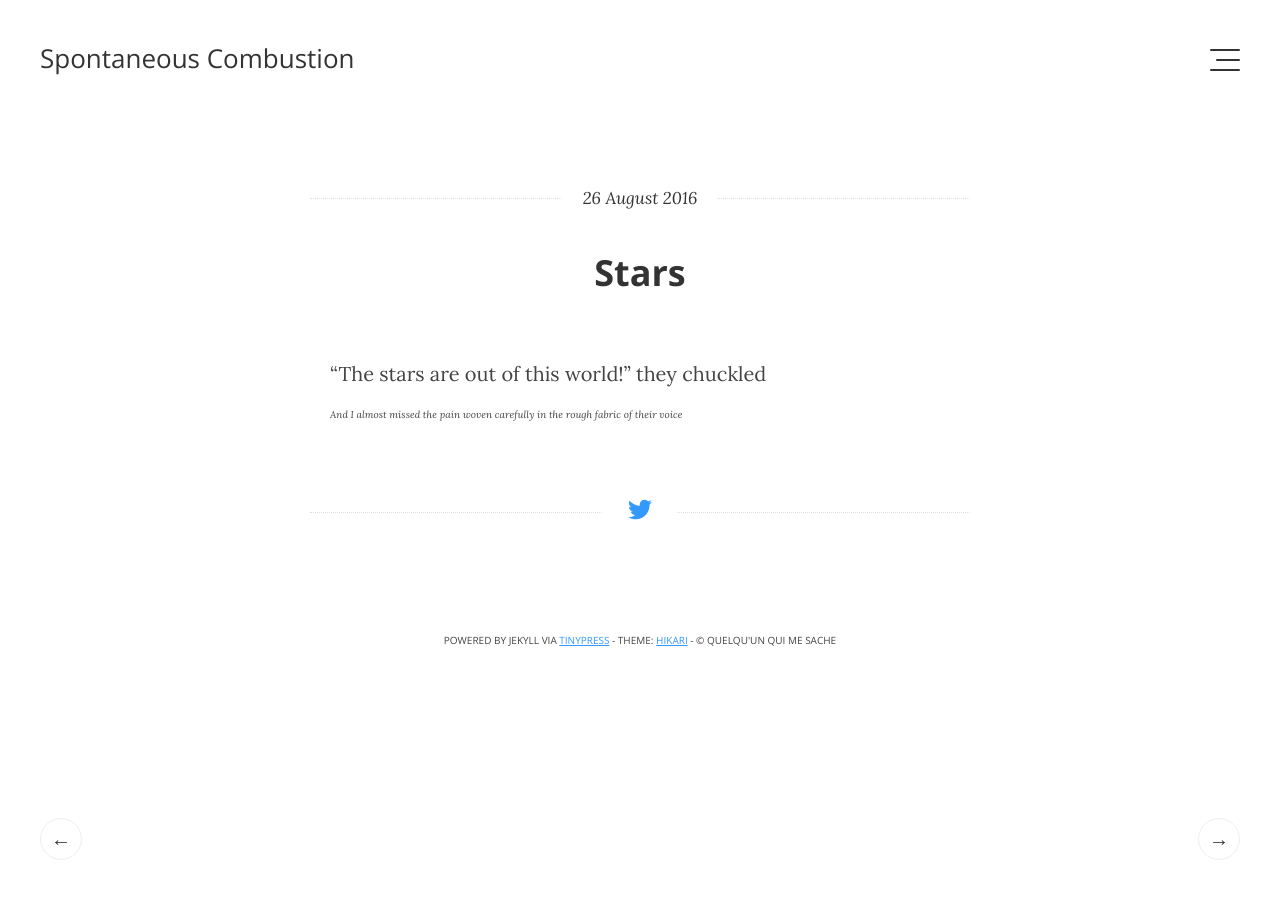
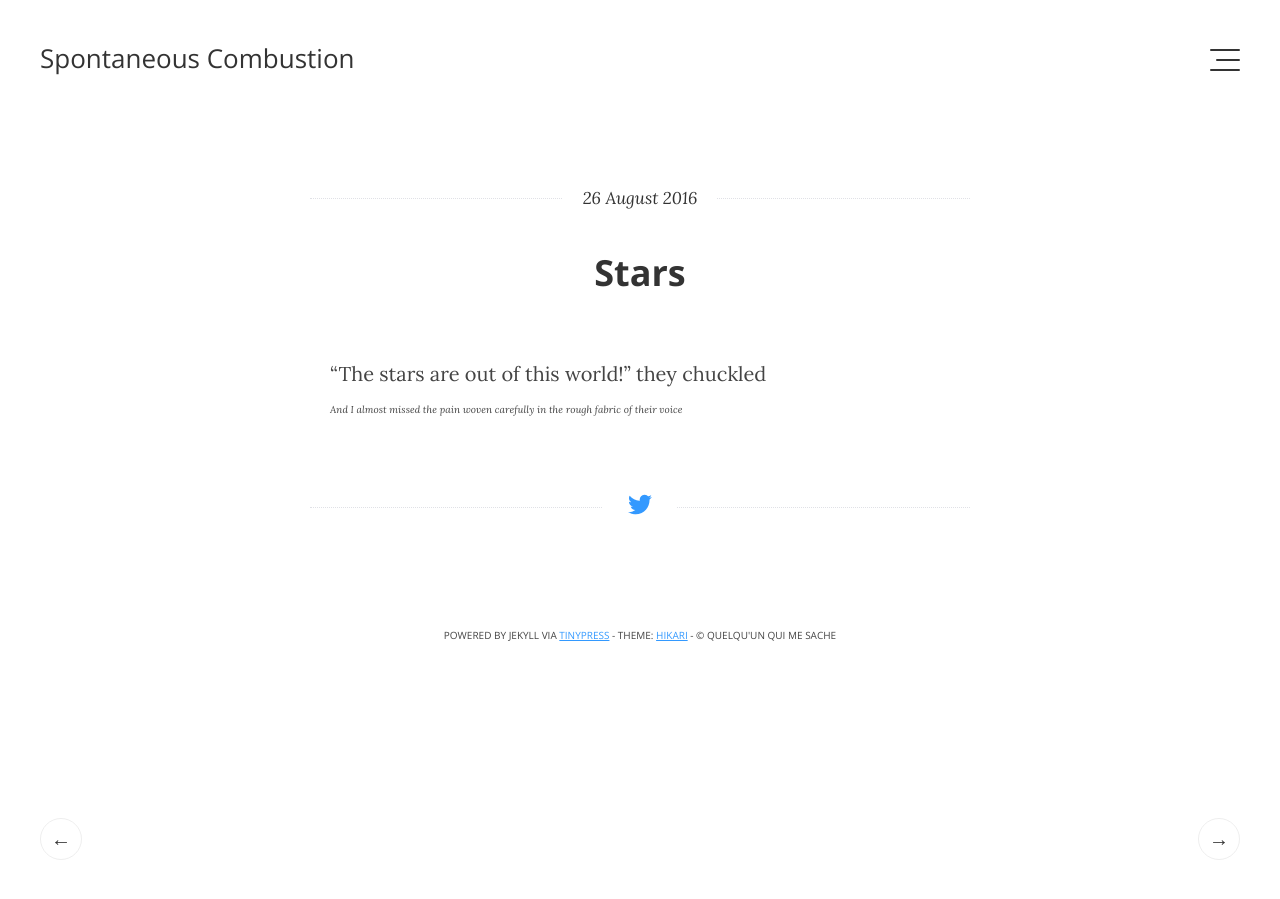
Before and after one commit to quinez/quinez.github.io, a Jekyll site: the page built from _posts/2016-08-26-stars.markdown, in a window 1280 px wide. Built offline with Jekyll 4.4.1, drawn with Linux system fonts in a browser that asks for light colours.

Commit message:
Post update: Stars

```diff
--- a/_posts/2016-08-26-stars.markdown
+++ b/_posts/2016-08-26-stars.markdown
@@ -5,4 +5,4 @@ layout: post
 ---
 "The stars are out of this world!" they chuckled
 <br/>
-<sub><i style="font-size:10px;">And I almost missed the pain woven carefully in the rough fabric of their voice</i></sub>
+<i style="font-size:10px;">And I almost missed the pain woven carefully in the rough fabric of their voice</i>
```
